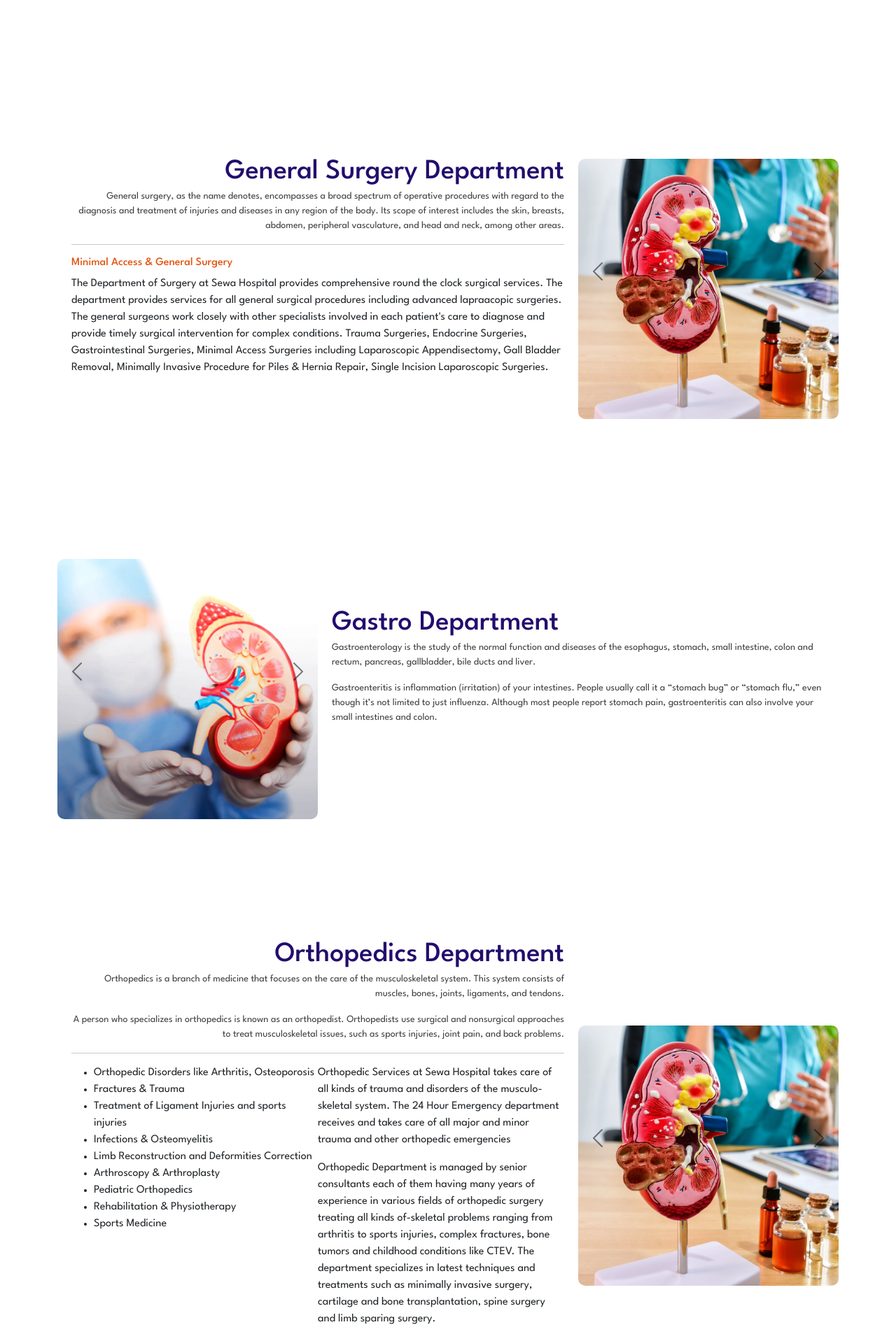
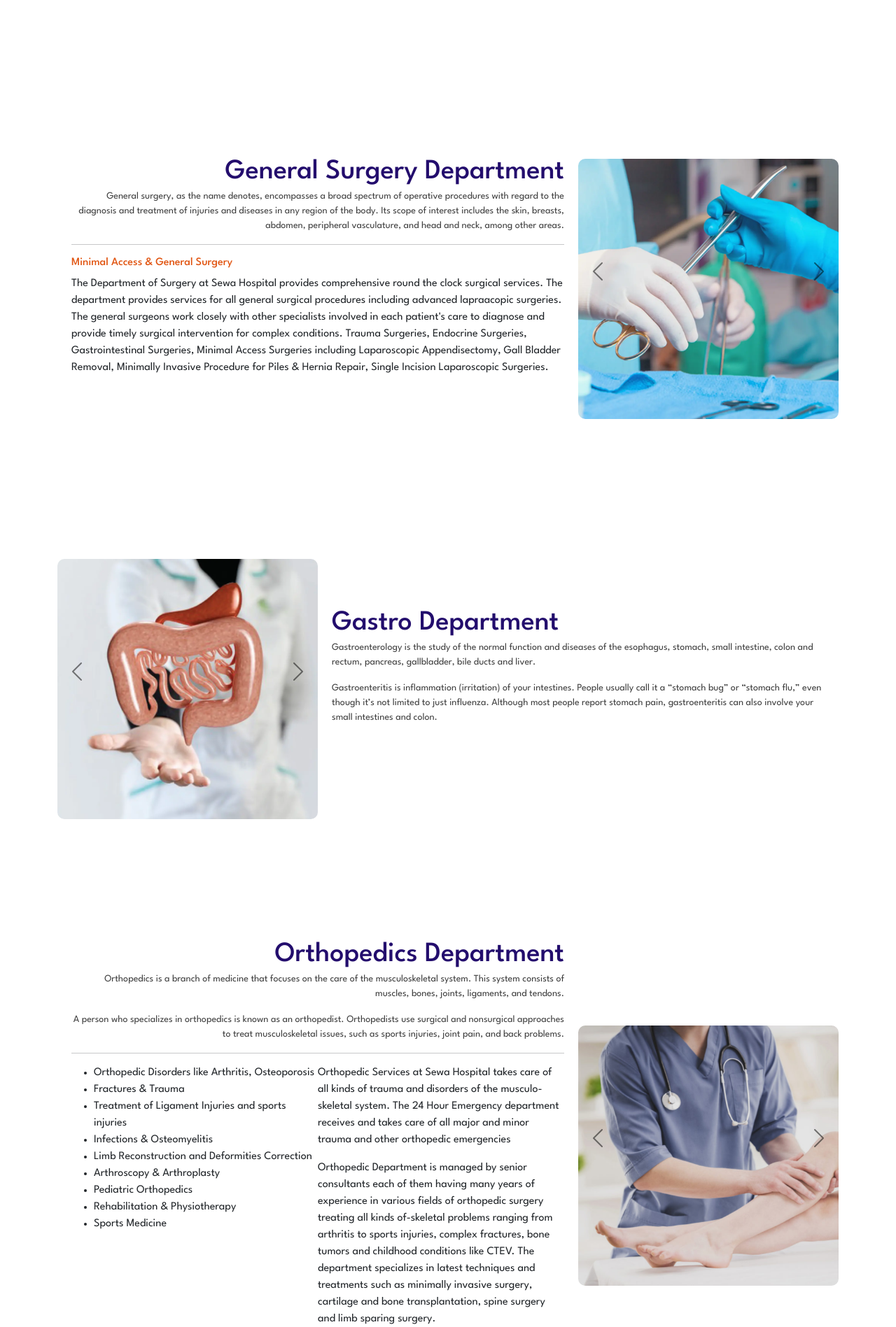
Before and after one commit to Borapolyclinic/sewahospital, a PHP site: page /specialities.php in a window 1280 px wide. Shown: the part 2512-4409 px from the top of the page at 70% size. Run offline with PHP 8.4, Linux system fonts and the light colour scheme; some web fonts are replaced.

Commit message:
modified:   admin/includes/db.php new file:   assets/images/webp/department-10.webp new file:   assets/images/webp/department-11.webp new file:   assets/images/webp/department-12.webp new file:   assets/images/webp/department-13.webp new file:   assets/images/webp/department-14.webp new file:   assets/images/webp/department-5.webp new file:   assets/images/webp/department-6.webp new file:   assets/images/webp/department-7.webp new file:   assets/images/webp/department-8.webp new file:   assets/images/webp/department-9.webp modified:   components/home/section-3.php modified:   components/notices/section-2.php modified:   components/specialities/section-3.php new file:   components/specialities/section-6.php modified:   includes/navbar.php modified:   specialities.php

```diff
--- a/components/specialities/section-3.php
+++ b/components/specialities/section-3.php
@@ -152,11 +152,11 @@
             <div id="departmentGeneral" class="carousel slide carousel-dark" data-bs-ride="carousel">
                 <div class="carousel-inner">
                     <div class="carousel-item active">
-                        <img src="assets/images/webp/department-1.webp"
+                        <img src="assets/images/webp/department-5.webp"
                             alt="Urology Department of Sewa Hospital & Research Centre ">
                     </div>
                     <div class="carousel-item">
-                        <img src="assets/images/webp/department-2.webp"
+                        <img src="assets/images/webp/department-6.webp"
                             alt="Urology Department of Sewa Hospital & Research Centre ">
                     </div>
                 </div>
@@ -180,11 +180,11 @@
             <div id="departmentGastro" class="carousel slide carousel-dark" data-bs-ride="carousel">
                 <div class="carousel-inner">
                     <div class="carousel-item active">
-                        <img src="assets/images/webp/department-3.webp"
+                        <img src="assets/images/webp/department-11.webp"
                             alt="Urology Department of Sewa Hospital & Research Centre ">
                     </div>
                     <div class="carousel-item">
-                        <img src="assets/images/webp/department-4.webp"
+                        <img src="assets/images/webp/department-12.webp"
                             alt="Urology Department of Sewa Hospital & Research Centre ">
                     </div>
                 </div>
@@ -252,11 +252,11 @@
             <div id="orthoDepartment" class="carousel slide carousel-dark" data-bs-ride="carousel">
                 <div class="carousel-inner">
                     <div class="carousel-item active">
-                        <img src="assets/images/webp/department-1.webp"
+                        <img src="assets/images/webp/department-13.webp"
                             alt="Urology Department of Sewa Hospital & Research Centre ">
                     </div>
                     <div class="carousel-item">
-                        <img src="assets/images/webp/department-2.webp"
+                        <img src="assets/images/webp/department-14.webp"
                             alt="Urology Department of Sewa Hospital & Research Centre ">
                     </div>
                 </div>
@@ -279,11 +279,11 @@
             <div id="obsDepartment" class="carousel slide carousel-dark" data-bs-ride="carousel">
                 <div class="carousel-inner">
                     <div class="carousel-item active">
-                        <img src="assets/images/webp/department-3.webp"
+                        <img src="assets/images/webp/department-9.webp"
                             alt="Urology Department of Sewa Hospital & Research Centre ">
                     </div>
                     <div class="carousel-item">
-                        <img src="assets/images/webp/department-4.webp"
+                        <img src="assets/images/webp/department-10.webp"
                             alt="Urology Department of Sewa Hospital & Research Centre ">
                     </div>
                 </div>
@@ -377,11 +377,11 @@
             <div id="entDepartment" class="carousel slide carousel-dark" data-bs-ride="carousel">
                 <div class="carousel-inner">
                     <div class="carousel-item active">
-                        <img src="assets/images/webp/department-3.webp"
+                        <img src="assets/images/webp/department-7.webp"
                             alt="Urology Department of Sewa Hospital & Research Centre ">
                     </div>
                     <div class="carousel-item">
-                        <img src="assets/images/webp/department-4.webp"
+                        <img src="assets/images/webp/department-8.webp"
                             alt="Urology Department of Sewa Hospital & Research Centre ">
                     </div>
                 </div>
@@ -421,13 +421,13 @@
             </div>
         </div>
     </div>
-    <div class="department-section" id="opthalmic">
+    <div class="department-section" id="ophthalmic">
         <div class="col-md-8 department-content-right">
-            <h3>Opthalmic Department</h3>
-            <p id="department-content">Opthalmology department at Sewa Hospital is providing eye care ranging from
+            <h3>Ophthalmic Department</h3>
+            <p id="department-content">Ophthalmology department at Sewa Hospital is providing eye care ranging from
                 routine eye examinations to complex & microscopic surgical procedures. The department also performs
                 refractions, prescribes contact lenses and performs other tests to help maintain good vision. Our
-                Opthalmic Department is fully quipped with all the latest equipments for diagnostic and rapeutic
+                Ophthalmic Department is fully quipped with all the latest equipments for diagnostic and rapeutic
                 purposes.</p>
             <hr>
             <div class="department-content-right-inner-row">
@@ -453,7 +453,7 @@
             </div>
         </div>
         <div class="col-md-4 department-image">
-            <div id="opthalmicMedicine" class="carousel slide carousel-dark" data-bs-ride="carousel">
+            <div id="OphthalmicMedicine" class="carousel slide carousel-dark" data-bs-ride="carousel">
                 <div class="carousel-inner">
                     <div class="carousel-item active">
                         <img src="assets/images/webp/department-1.webp"
@@ -465,12 +465,12 @@
                     </div>
                 </div>
                 <button class="carousel-control-prev" id="department-carousel-arrow-prev" type="button"
-                    data-bs-target="#opthalmicMedicine" data-bs-slide="prev">
+                    data-bs-target="#OphthalmicMedicine" data-bs-slide="prev">
                     <span class="carousel-control-prev-icon" aria-hidden="true"></span>
                     <span class="visually-hidden">Previous</span>
                 </button>
                 <button class="carousel-control-next" id="department-carousel-arrow-next" type="button"
-                    data-bs-target="#opthalmicMedicine" data-bs-slide="next">
+                    data-bs-target="#OphthalmicMedicine" data-bs-slide="next">
                     <span class="carousel-control-next-icon" aria-hidden="true"></span>
                     <span class="visually-hidden">Next</span>
                 </button>
--- /dev/null
+++ b/components/specialities/section-6.php
@@ -0,0 +1,7 @@
+<div class="container mt-5 mb-5" id="special-clinics">
+    <div class="section-header">
+        <h2>Special <span>Clinics</span></h2>
+        <p> Lorem ipsum dolor sit amet consectetur, adipisicing elit. Quae iusto quaerat explicabo dolorum harum earum!
+        </p>
+    </div>
+</div>
--- a/includes/navbar.php
+++ b/includes/navbar.php
@@ -3,8 +3,7 @@
         <a class="navbar-brand" href="index.php">
             <img src="assets/images/nav-logo.webp" alt="">
         </a>
-        <button class="navbar-toggler" type="button" data-bs-toggle="collapse" data-bs-target="#navbarSupportedContent"
-            aria-controls="navbarSupportedContent" aria-expanded="false" aria-label="Toggle navigation">
+        <button class="navbar-toggler" type="button" data-bs-toggle="collapse" data-bs-target="#navbarSupportedContent" aria-controls="navbarSupportedContent" aria-expanded="false" aria-label="Toggle navigation">
             <span class="navbar-toggler-icon"></span>
         </button>
         <div class="collapse navbar-collapse" id="navbarSupportedContent">
@@ -16,14 +15,13 @@
                     <a class="nav-link" aria-current="page" href="notices.php">Notices</a>
                 </li> -->
                 <li class="nav-item dropdown">
-                    <a class="nav-link dropdown-toggle" href="#" role="button" data-bs-toggle="dropdown"
-                        aria-expanded="false">
+                    <a class="nav-link dropdown-toggle" href="#" role="button" data-bs-toggle="dropdown" aria-expanded="false">
                         Specialities
                     </a>
                     <ul class="dropdown-menu">
                         <li><a class="dropdown-item" href="specialities.php#facilities">Facilities</a></li>
                         <li><a class="dropdown-item" href="specialities.php#departments">Departments</a></li>
-                        <li><a class="dropdown-item" href="#">Special Clinics</a></li>
+                        <li><a class="dropdown-item" href="specialities.php#special-clinics">Special Clinics</a></li>
                         <li><a class="dropdown-item" href="specialities.php#ayushman-bharat">Ayushman Bharat Yojna</a>
                         </li>
                         <li><a class="dropdown-item" href="specialities.php#insurance-&-tpa">Insurances & TPA</a></li>
@@ -33,8 +31,7 @@
                     <a class="nav-link" aria-current="page" href="#">Affiliations</a>
                 </li>
                 <li class="nav-item dropdown">
-                    <a class="nav-link dropdown-toggle" href="#" role="button" data-bs-toggle="dropdown"
-                        aria-expanded="false">
+                    <a class="nav-link dropdown-toggle" href="#" role="button" data-bs-toggle="dropdown" aria-expanded="false">
                         Who we are
                     </a>
                     <ul class="dropdown-menu">
--- a/specialities.php
+++ b/specialities.php
@@ -5,6 +5,7 @@ include('includes/header.php') ?>
 <?php include('components/specialities/section-1.php') ?>
 <?php include('components/specialities/section-2.php') ?>
 <?php include('components/specialities/section-3.php') ?>
+<?php include('components/specialities/section-6.php') ?>
 <?php include('components/specialities/section-5.php') ?>
 <?php include('components/specialities/section-4.php') ?>
 <?php include('includes/footer.php') ?>
```
Also changed, not shown: admin/includes/db.php (+8 -8 lines), components/home/section-3.php (+5 -3 lines), components/notices/section-2.php (+15 -16 lines), assets/images/webp/department-10.webp (added), assets/images/webp/department-11.webp (added), assets/images/webp/department-12.webp (added), assets/images/webp/department-13.webp (added), assets/images/webp/department-14.webp (added), assets/images/webp/department-5.webp (added), assets/images/webp/department-6.webp (added), assets/images/webp/department-7.webp (added), assets/images/webp/department-8.webp (added), assets/images/webp/department-9.webp (added).
